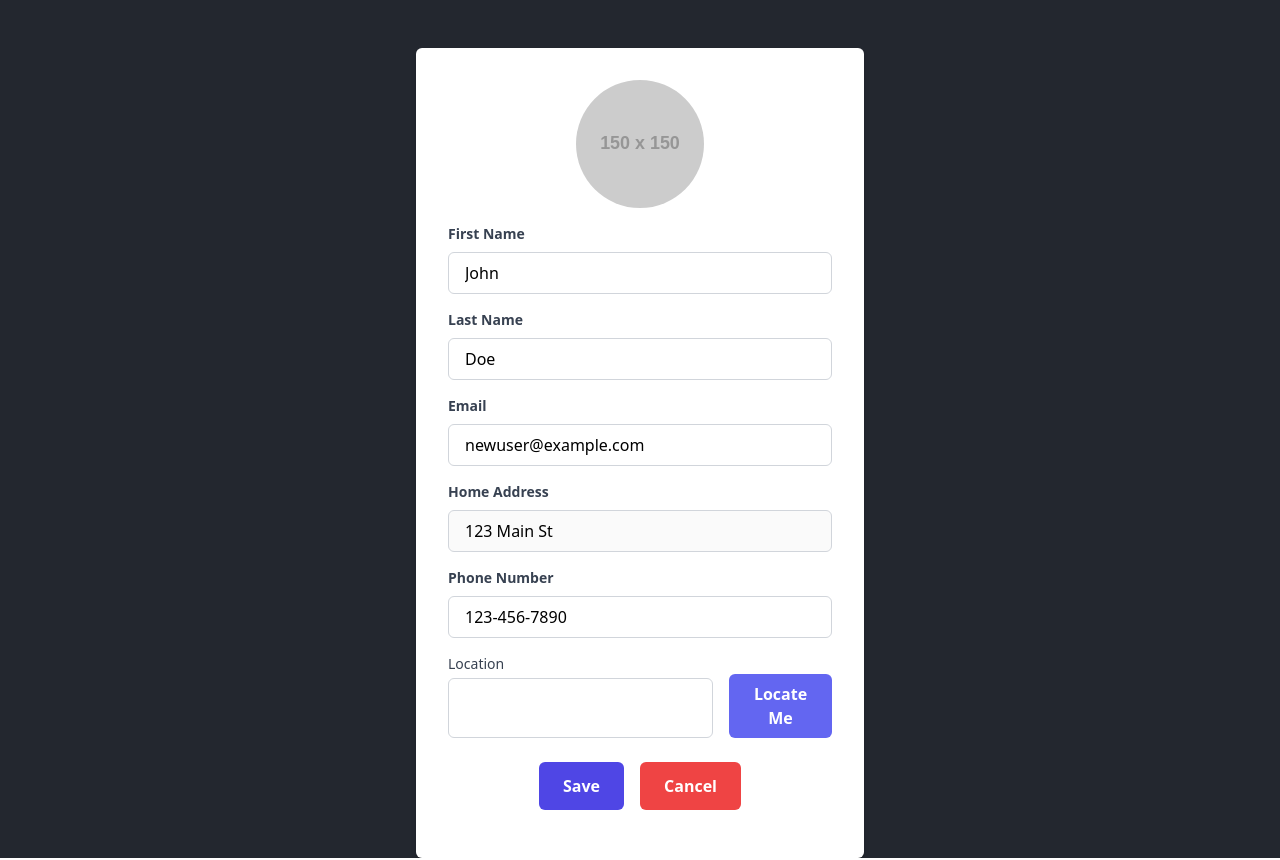
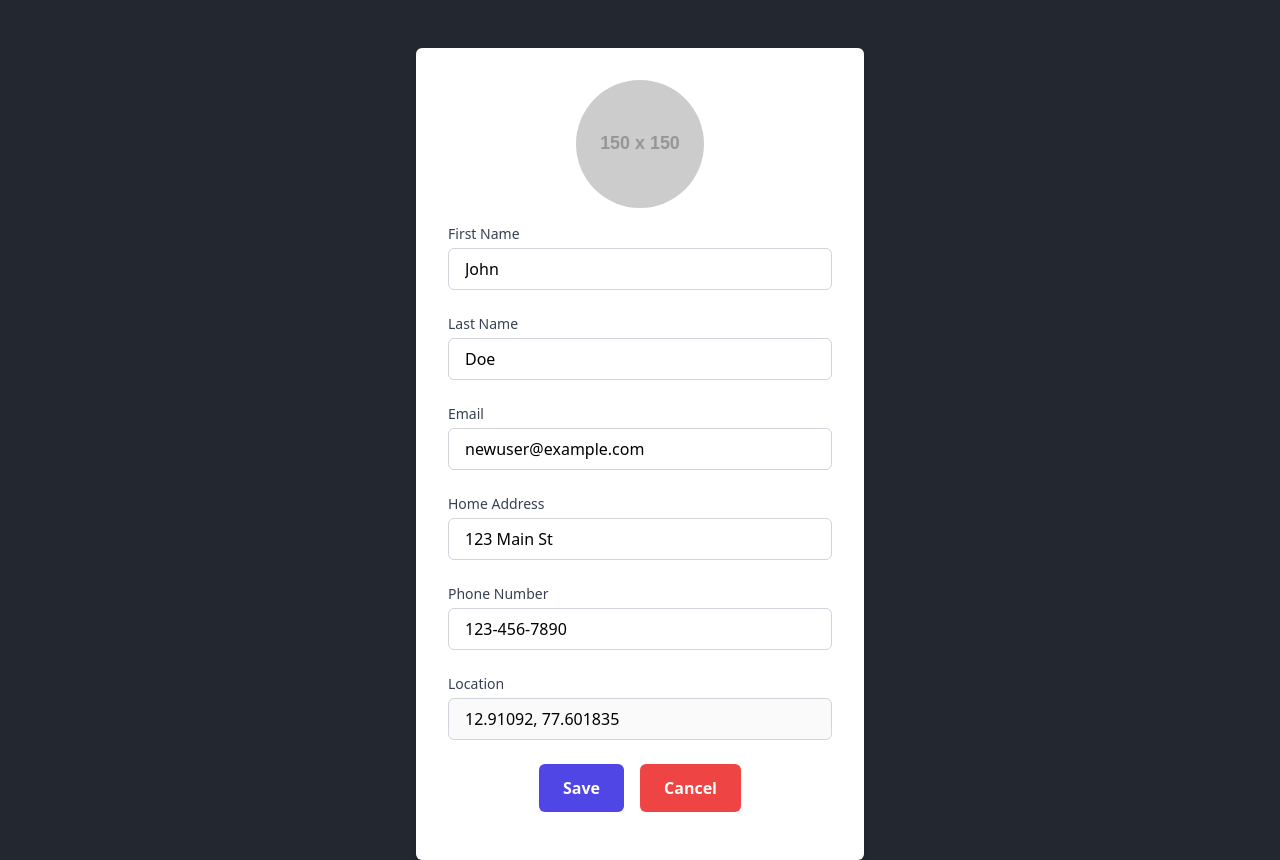
Before and after one commit to Qodestackr/gis-portfolio-site, a React (Vite) app: page /profile in a window 1280 px wide. Both pictures are taken after a click on the button "Edit". Built offline with nearby package versions, Linux system fonts and the light colour scheme.

Commit message:
Modify Named functions, for consistency

```diff
--- a/src/components/common/Input.tsx
+++ b/src/components/common/Input.tsx
@@ -18,7 +18,8 @@ const Input: React.FC<InputProps> = ({
   onChange,
   required,
   placeholder,
-}) => (
+}) => {
+  return (
     <div className="mb-6">
       <label htmlFor={name} className="block text-sm font-medium text-gray-700">
         {label}
@@ -35,5 +36,6 @@ const Input: React.FC<InputProps> = ({
       />
     </div>
   );
+};
 
 export default Input;
--- a/src/components/header/Header.tsx
+++ b/src/components/header/Header.tsx
@@ -1,5 +1,6 @@
 import Navbar from "../navbar/Navbar";
-export default function Header() {
+
+function Header() {
   return (
     <header className="h-screen p-4 text-white bg-[#23272F]" id="home">
       <Navbar />
@@ -32,3 +33,6 @@ export default function Header() {
     </header>
   );
 }
+
+
+export default Header
--- a/src/components/skills/Skills.tsx
+++ b/src/components/skills/Skills.tsx
@@ -38,7 +38,7 @@ const otherToolsStacks: Stack[] = [
   { icon: SiGraphql, name: "GraphQL" },
 ];
 
-export default function Skills() {
+function Skills() {
   const renderStacks = (stacks: Stack[]) => {
     return stacks.map((stack) => (
       <div key={stack.name} className="flex flex-col space-y-2">
@@ -81,3 +81,5 @@ export default function Skills() {
     </section>
   );
 }
+
+export default Skills
--- a/src/pages/profile/Profile.tsx
+++ b/src/pages/profile/Profile.tsx
@@ -1,6 +1,7 @@
-import { useState } from "react";
+import { useState, ChangeEvent } from "react";
+import Input from "../../components/common/Input";
 
-const Profile = () => {
+function Profile() {
   const [isEditing, setIsEditing] = useState(false);
   const [user, setUser] = useState({
     id: 3,
@@ -16,9 +17,6 @@ const Profile = () => {
     },
   });
 
-  const [location, setLocation] = useState("");
-  const [isLocating, setIsLocating] = useState(false);
-
   const handleEditClick = () => {
     setIsEditing(true);
   };
@@ -28,25 +26,9 @@ const Profile = () => {
     console.log(user);
   };
 
-  const handleLocateMe = () => {
-    setIsLocating(true);
-    navigator.geolocation.getCurrentPosition(
-      (position) => {
-        setLocation(`${position.coords.latitude}, ${position.coords.longitude}`);
-        setUser({
-          ...user,
-          location: {
-            type: "Point",
-            coordinates: [position.coords.longitude, position.coords.latitude],
-          },
-        });
-        setIsLocating(false);
-      },
-      (error) => {
-        setIsLocating(false);
-        console.error("Error getting location:", error);
-      }
-    );
+  const handleInputChange = (e: ChangeEvent<HTMLInputElement>) => {
+    const { name, value } = e.target;
+    setUser((prevUser) => ({ ...prevUser, [name]: value }));
   };
 
   return (
@@ -55,60 +37,49 @@ const Profile = () => {
         <img
           src="https://via.placeholder.com/150"
           alt="Profile"
-          className="w-32 h-32 rounded-full mx-auto mb-4"
-        />
+          className="w-32 h-32 rounded-full mx-auto mb-4" />
         {isEditing ? (
           <form>
-            <div className="mb-4">
-              <label className="block text-sm font-bold text-gray-700 mb-2">First Name</label>
-              <input
+            <Input
+              label="First Name"
               type="text"
+              name="first_name"
               value={user.first_name}
-                onChange={(e) => setUser({ ...user, first_name: e.target.value })}
-                className="w-full px-4 py-2 border rounded-md focus:ring-[#23272F] focus:border-[#23272F] border-gray-300"
-              />
-            </div>
-            <div className="mb-4">
-              <label className="block text-sm font-bold text-gray-700 mb-2">Last Name</label>
-              <input
+              onChange={handleInputChange}
+              required />
+            <Input
+              label="Last Name"
               type="text"
+              name="last_name"
               value={user.last_name}
-                onChange={(e) => setUser({ ...user, last_name: e.target.value })}
-                className="w-full px-4 py-2 border rounded-md focus:ring-[#23272F] focus:border-[#23272F] border-gray-300"
-              />
-            </div>
-            <div className="mb-4">
-              <label className="block text-sm font-bold text-gray-700 mb-2">Email</label>
-              <input
+              onChange={handleInputChange}
+              required />
+            <Input
+              label="Email"
               type="email"
+              name="email"
               value={user.email}
-                onChange={(e) => setUser({ ...user, email: e.target.value })}
-                className="w-full px-4 py-2 border rounded-md focus:ring-[#23272F] focus:border-[#23272F] border-gray-300"
-              />
-            </div>
-            <div className="mb-4">
-              <label className="block text-sm font-bold text-gray-700 mb-2">Home Address</label>
-              <input
+              onChange={handleInputChange}
+              required />
+            <Input
+              label="Home Address"
               type="text"
+              name="home_address"
               value={user.home_address}
-                onChange={(e) => setUser({ ...user, home_address: e.target.value })}
-                className="w-full px-4 py-2 border rounded-md focus:ring-[#23272F] focus:border-[#23272F] border-gray-300"
-                disabled
-              />
-            </div>
-
-            <div className="mb-4">
-              <label className="block text-sm font-bold text-gray-700 mb-2">Phone Number</label>
-              <input
+              onChange={handleInputChange} />
+            <Input
+              label="Phone Number"
               type="text"
+              name="phone_number"
               value={user.phone_number}
-                onChange={(e) => setUser({ ...user, phone_number: e.target.value })}
-                className="w-full px-4 py-2 border rounded-md focus:ring-[#23272F] focus:border-[#23272F] border-gray-300"
-              />
-            </div>
+              onChange={handleInputChange}
+              required />
             {/* LOC */}
             <div className="mb-6">
-            <label htmlFor="location" className="block text-sm font-medium text-gray-700">
+              <label
+                htmlFor="location"
+                className="block text-sm font-medium text-gray-700"
+              >
                 Location
               </label>
               <div className="flex">
@@ -116,25 +87,11 @@ const Profile = () => {
                   type="text"
                   id="location"
                   name="location"
-                value={location}
-                onChange={(e) => setLocation(e.target.value)}
+                  value={`${user.location.coordinates[1]}, ${user.location.coordinates[0]}`}
                   className="mt-1 px-4 py-2 flex-grow border rounded-md focus:ring-[#23272F] focus:border-[#23272F] border-gray-300"
                   required
-              />
-              <button
-                type="button"
-                onClick={handleLocateMe}
-                className={`ml-4 px-4 py-2 rounded-md ${
-                  isLocating ? "bg-indigo-600" : "bg-indigo-500"
-                } text-white font-semibold ${
-                  isLocating ? "cursor-not-allowed" : "hover:bg-indigo-600"
-                } focus:outline-none focus:ring-2 ${
-                  isLocating ? "focus:ring-indigo-500" : "focus:ring-indigo-600"
-                }`}
-                disabled={isLocating}
-              >
-                {isLocating ? "Locating..." : "Locate Me"}
-              </button>
+                  disabled />
+                {/* You can keep the "Locate Me" button as it is */}
               </div>
             </div>
             {/*  */}
@@ -158,9 +115,7 @@ const Profile = () => {
             <h2 className="text-2xl font-bold text-center text-[#23272F] mb-4">
               {user.first_name} {user.last_name}
             </h2>
-            <p className="text-sm text-gray-700 mb-4">
-              Email: {user.email}
-            </p>
+            <p className="text-sm text-gray-700 mb-4">Email: {user.email}</p>
             <p className="text-sm text-gray-700 mb-4">
               Home Address: {user.home_address}
             </p>
@@ -168,7 +123,8 @@ const Profile = () => {
               Phone Number: {user.phone_number}
             </p>
             <p className="text-sm text-gray-700 mb-4">
-              Location: {user.location.coordinates[1]}, {user.location.coordinates[0]}
+              Location: {user.location.coordinates[1]},{" "}
+              {user.location.coordinates[0]}
             </p>
             <div className="flex justify-center space-x-4 mb-4">
               <button
@@ -177,9 +133,7 @@ const Profile = () => {
               >
                 Edit
               </button>
-              <button
-                className="px-6 py-3 rounded-md bg-red-500 text-white font-semibold hover:bg-red-700 focus:outline-none focus:ring-2 focus:ring-red-500"
-              >
+              <button className="px-6 py-3 rounded-md bg-red-500 text-white font-semibold hover:bg-red-700 focus:outline-none focus:ring-2 focus:ring-red-500">
                 Logout
               </button>
             </div>
@@ -188,6 +142,6 @@ const Profile = () => {
       </div>
     </div>
   );
-};
+}
 
 export default Profile;
--- a/src/pages/web-map/UserMap.tsx
+++ b/src/pages/web-map/UserMap.tsx
@@ -1,11 +1,11 @@
 import Map from "../../components/map/Map";
 
-const UserMap = () => {
+function UserMap() {
   return (
     <div className="bg-gray-50">
       <Map />
     </div>
   );
-};
+}
 
 export default UserMap;
```
Also changed, not shown: src/components/contact/Contact.tsx (+8 -5 lines), src/components/footer/Footer.tsx (+3 -4 lines), src/components/index.tsx (+5 -5 lines), src/components/map/Map.tsx (+3 -4 lines), src/components/navbar/Navbar.tsx (+5 -3 lines). Lines whose indentation alone changed are shown as unchanged.
